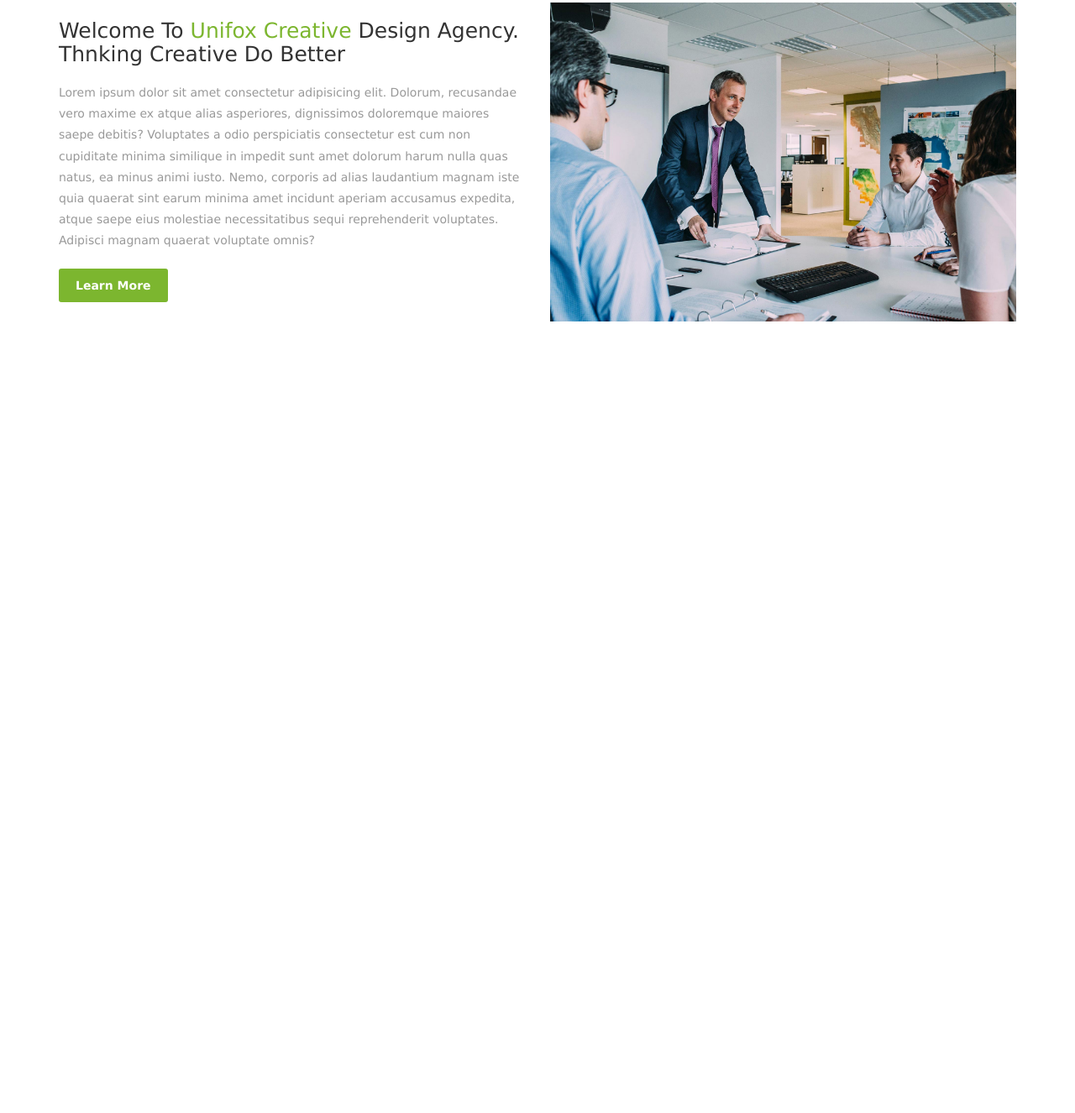
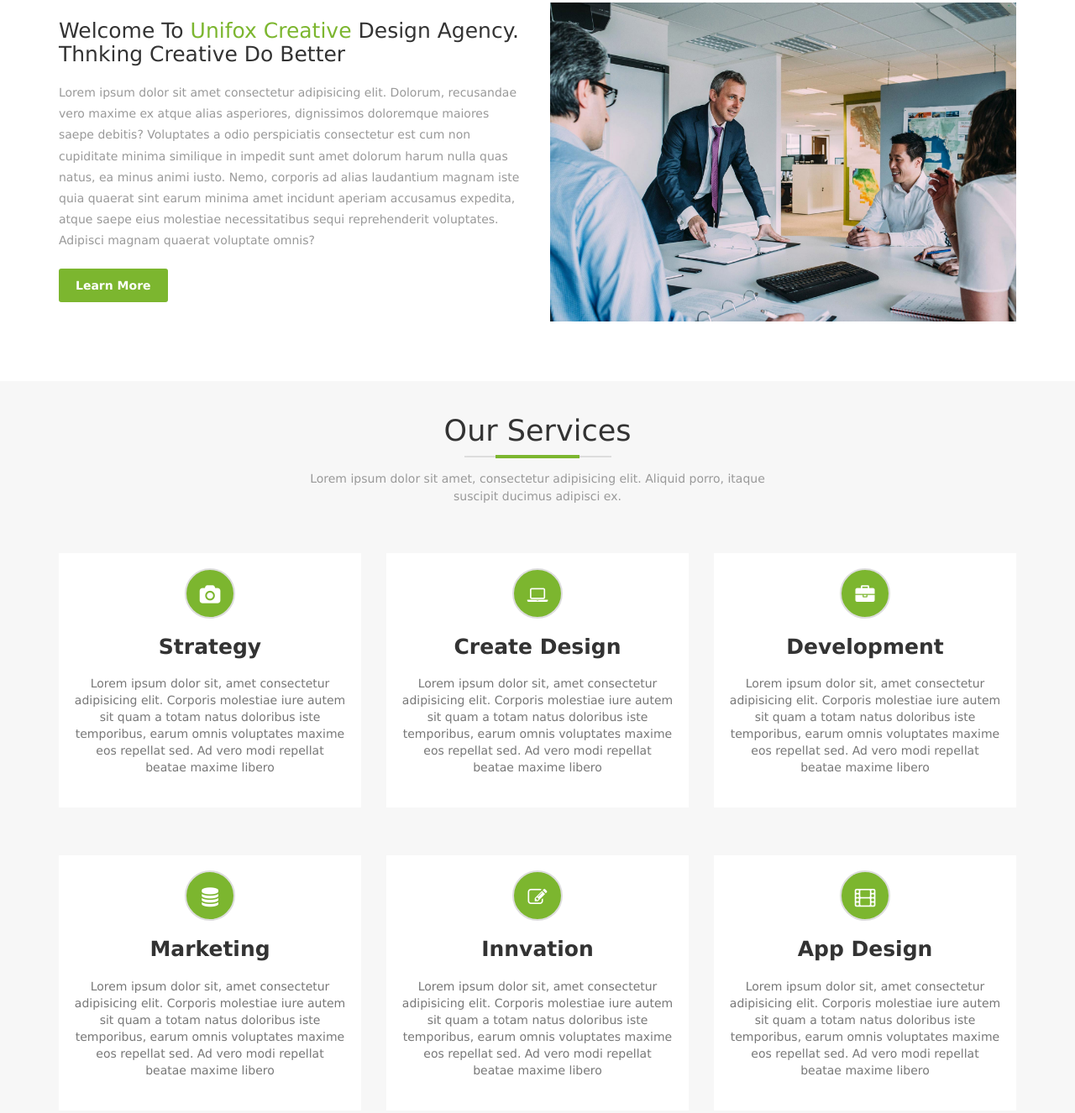
Before and after one commit to ahmednassereglan/mysite04, a plain HTML site: page index.html in a window 1280 px wide. Shown: the part 990-2316 px from the top of the page at 84% size. Before the commit the page ends 1393 px from the top, so only its background shows below. Drawn offline with Linux system fonts and the light colour scheme.

Commit message:
finish services section

```diff
--- a/css/style.css
+++ b/css/style.css
@@ -267,3 +267,40 @@ header nav .nav-list .list a:hover {
         margin-bottom: 10px;
     }
 }
+
+
+/* Services Styles */
+
+.services {
+    background: #f7f7f7;
+}
+
+.services .services-info {
+    background: #fff;
+    padding: 18px;
+    text-align: center;
+}
+
+.services .services-info .services-icon {
+    background: #7cb62f;
+    width: 60px;
+    height: 60px;
+    line-height: 60px;
+    text-align: center;
+    border-radius: 50%;
+    color: #fff;
+    font-size: 23px;
+    border: 2px solid #ddd;
+}
+
+.services .services-info .services-info-title {
+    font-weight: bold;
+    font-size: 25px;
+    margin-bottom: 20px;
+}
+
+.services .services-info .services-info-desc {
+    font-size: 14px;
+    color: #777;
+    margin-bottom: 20px;
+}
--- a/index.html
+++ b/index.html
@@ -58,7 +58,7 @@
     </section>
 
     <!-- About Section -->
-    <section class="sections about">
+    <section class="sections about mb-4">
         <div class="container">
             <div class="section-header text-center">
                 <h2 class="section-title">About Us</h2>
@@ -69,6 +69,7 @@
                     Lorem ipsum dolor sit amet, consectetur adipisicing elit. Aliquid porro, itaque suscipit ducimus adipisci ex.
                 </p>
             </div>
+            <!-- ./section-header -->
             <div class="row mt-4">
                 <div class="col-md-6">
                     <div class="about-info">
@@ -92,6 +93,83 @@
         </div>
     </section>
 
+    <!-- services section -->
+    <section class="sections services mb-4">
+        <div class="container">
+            <div class="section-header text-center">
+                <h2 class="section-title">Our Services</h2>
+                <div class="line">
+                    <span></span>
+                </div>
+                <p>
+                    Lorem ipsum dolor sit amet, consectetur adipisicing elit. Aliquid porro, itaque suscipit ducimus adipisci ex.
+                </p>
+            </div>
+            <!-- ./section-header -->
+            <div class="row mt-5">
+                <div class="col-md-4 col-xs-12">
+                    <div class="services-info">
+                        <i class="services-icon fa fa-camera" aria-hidden="true"></i>
+                        <h3 class="services-info-title">Strategy</h3>
+                        <p class="services-info-desc">Lorem ipsum dolor sit, amet consectetur adipisicing elit. Corporis molestiae iure autem sit quam a totam natus doloribus iste temporibus, earum omnis voluptates maxime eos repellat sed. Ad vero modi repellat beatae maxime libero
+                        </p>
+                    </div>
+                    <!-- ./services-info -->
+                </div>
+                <div class="col-md-4 col-xs-12">
+                    <div class="services-info">
+                        <i class="services-icon fa fa-laptop" aria-hidden="true"></i>
+
+                        <h3 class="services-info-title">Create Design</h3>
+                        <p class="services-info-desc">Lorem ipsum dolor sit, amet consectetur adipisicing elit. Corporis molestiae iure autem sit quam a totam natus doloribus iste temporibus, earum omnis voluptates maxime eos repellat sed. Ad vero modi repellat beatae maxime libero
+                        </p>
+                    </div>
+                    <!-- ./services-info -->
+                </div>
+                <div class="col-md-4 col-xs-12">
+                    <div class="services-info">
+                        <i class="services-icon fa fa-briefcase" aria-hidden="true"></i>
+                        <h3 class="services-info-title">Development</h3>
+                        <p class="services-info-desc">Lorem ipsum dolor sit, amet consectetur adipisicing elit. Corporis molestiae iure autem sit quam a totam natus doloribus iste temporibus, earum omnis voluptates maxime eos repellat sed. Ad vero modi repellat beatae maxime libero
+                        </p>
+                    </div>
+                    <!-- ./services-info -->
+                </div>
+                <!-- ./row -->
+            </div>
+            <div class="row mt-5">
+                <div class="col-md-4 col-xs-12">
+                    <div class="services-info">
+                        <i class="services-icon fa fa-database" aria-hidden="true"></i>
+                        <h3 class="services-info-title">Marketing</h3>
+                        <p class="services-info-desc">Lorem ipsum dolor sit, amet consectetur adipisicing elit. Corporis molestiae iure autem sit quam a totam natus doloribus iste temporibus, earum omnis voluptates maxime eos repellat sed. Ad vero modi repellat beatae maxime libero
+                        </p>
+                    </div>
+                    <!-- ./services-info -->
+                </div>
+                <div class="col-md-4 col-xs-12">
+                    <div class="services-info">
+                        <i class="services-icon fa fa-pencil-square-o" aria-hidden="true"></i>
+                        <h3 class="services-info-title">Innvation</h3>
+                        <p class="services-info-desc">Lorem ipsum dolor sit, amet consectetur adipisicing elit. Corporis molestiae iure autem sit quam a totam natus doloribus iste temporibus, earum omnis voluptates maxime eos repellat sed. Ad vero modi repellat beatae maxime libero
+                        </p>
+                    </div>
+                    <!-- ./services-info -->
+                </div>
+                <div class="col-md-4 col-xs-12">
+                    <div class="services-info">
+                        <i class="services-icon fa fa-film" aria-hidden="true"></i>
+                        <h3 class="services-info-title">App Design</h3>
+                        <p class="services-info-desc">Lorem ipsum dolor sit, amet consectetur adipisicing elit. Corporis molestiae iure autem sit quam a totam natus doloribus iste temporibus, earum omnis voluptates maxime eos repellat sed. Ad vero modi repellat beatae maxime libero
+                        </p>
+                    </div>
+                    <!-- ./services-info -->
+                </div>
+                <!-- ./row -->
+            </div>
+        </div>
+    </section>
+
     <script src="js/vendors/jquery-3.6.0.min.js"></script>
     <script src="js/vendors/bootstrap.js"></script>
     <script src="js/script.js"></script>
```
